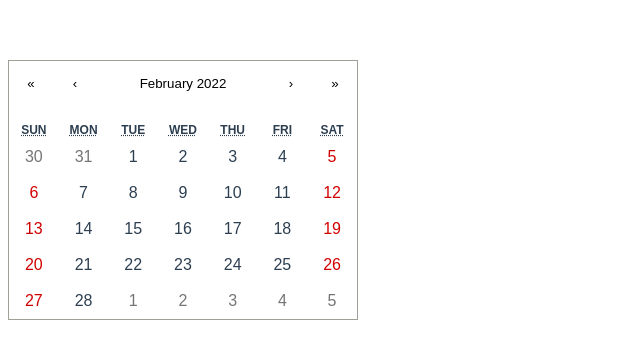
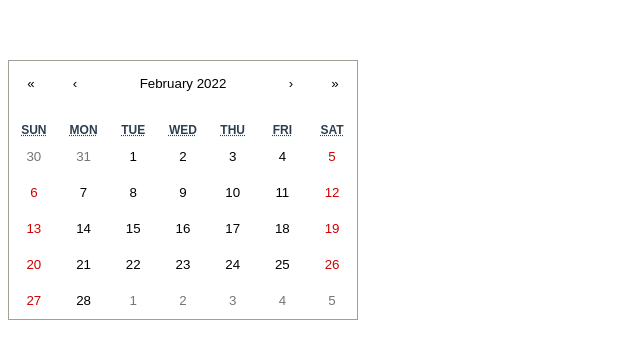
Before and after one commit to nightswinger/vue-kalendar, a Vue app: page / in a window 1280 px wide. Shown: the top 358 px of the page, without its empty margins (0-640 px from the left). Built offline with nearby package versions, Linux system fonts and the light colour scheme.

Commit message:
update Tile

```diff
--- a/src/components/Calendar.less
+++ b/src/components/Calendar.less
@@ -35,6 +35,17 @@
     button {
       min-width: 44px;
       background: none;
+
+      &:disabled {
+        background-color: rgb(240, 240, 240);
+      }
+
+      &:enabled {
+        &:hover,
+        &:focus {
+          background-color: rgb(230, 230, 230);
+        }
+      }
     }
   }
 
@@ -77,5 +88,16 @@
     background: none;
     text-align: center;
     line-height: 16px;
+
+    &:disabled {
+      background-color: rgb(240, 240, 240);
+    }
+
+    &:enabled {
+      &:hover,
+      &:focus {
+        background-color: rgb(230, 230, 230);
+      }
+    }
   }
 }
--- a/src/components/Day.vue
+++ b/src/components/Day.vue
@@ -1,4 +1,5 @@
 <script setup lang="ts">import { computed } from 'vue';
+import Tile from './Tile.vue';
 
 const props = defineProps<{
   currentMonth: number
@@ -13,16 +14,15 @@ const isWeekend = (date: Date) => {
 const computedClass = computed(() => {
   return [
     'vue-kalendar__month-view__days__day',
-    'vue-kalendar__tile',
     { 'vue-kalendar__month-view__days__day--weekend': isWeekend(props.date) },
-    props.date.getMonth() !== props.currentMonth ? 'vue-kalendar__month-view__days__day--neighboringMonth' : null
+    props.date.getMonth() !== props.currentMonth ? 'vue-kalendar__month-view__days__day--neighboringMonth' : ''
   ]
 })
 const formatDay = (date: Date) => Intl.DateTimeFormat('en-US', { day: 'numeric' }).format(date)
 </script>
 
 <template>
-  <div :class="computedClass">
+  <Tile :classes="computedClass">
     {{ formatDay(date) }}
-  </div>
+  </Tile>
 </template>
--- a/src/components/Tile.vue
+++ b/src/components/Tile.vue
@@ -1,10 +1,20 @@
-<script setup lang="ts">
+<script setup lang="ts">import { computed } from 'vue';
+
+const props = defineProps<{ classes: any }>()
+
+const computedClass = computed(() => {
+  return [
+    'vue-kalendar__tile',
+    ...props.classes
+  ]
+})
 </script>
 
 <template>
   <button
+    :class="computedClass"
     type="button"
   >
-
+    <slot></slot>
   </button>
 </template>
```
